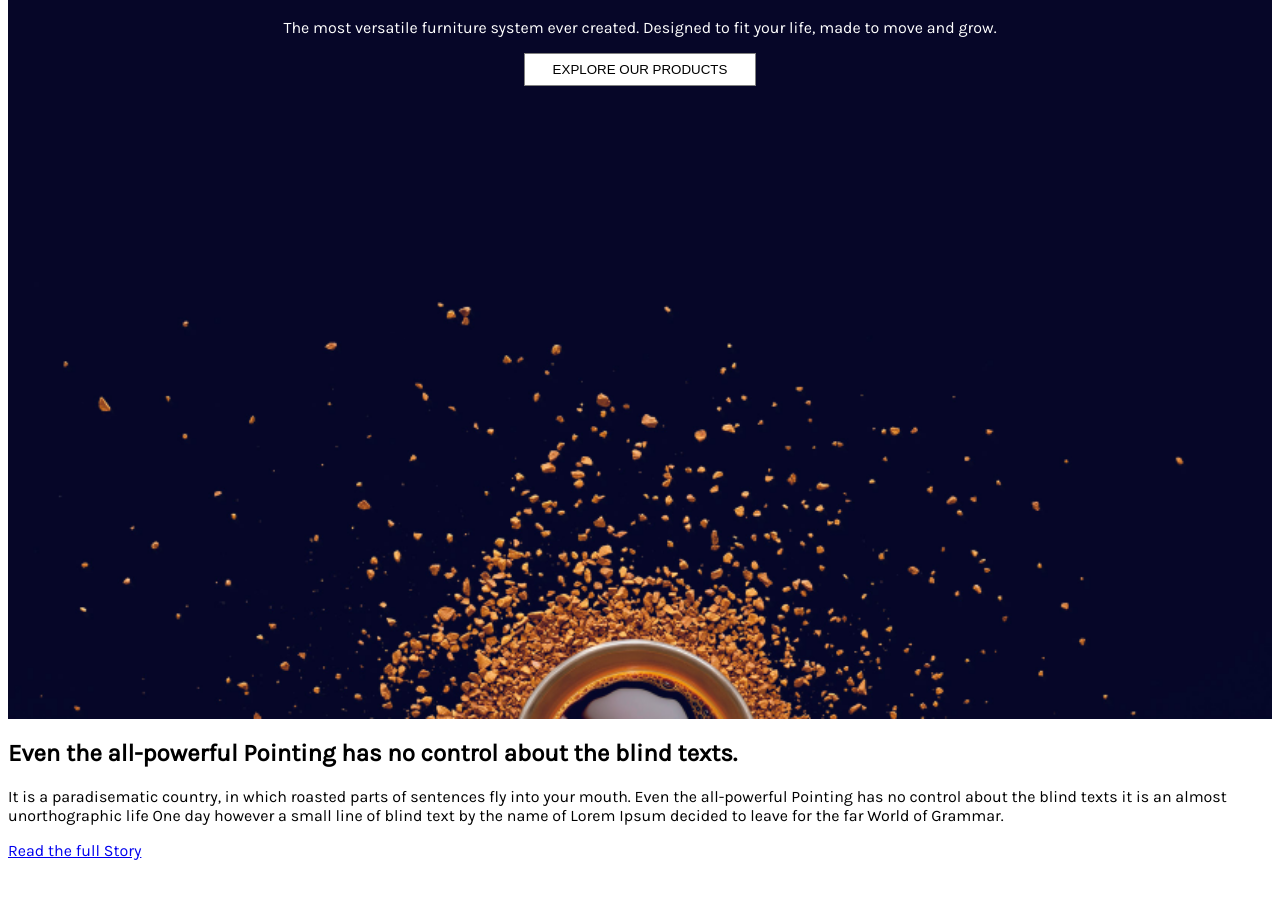
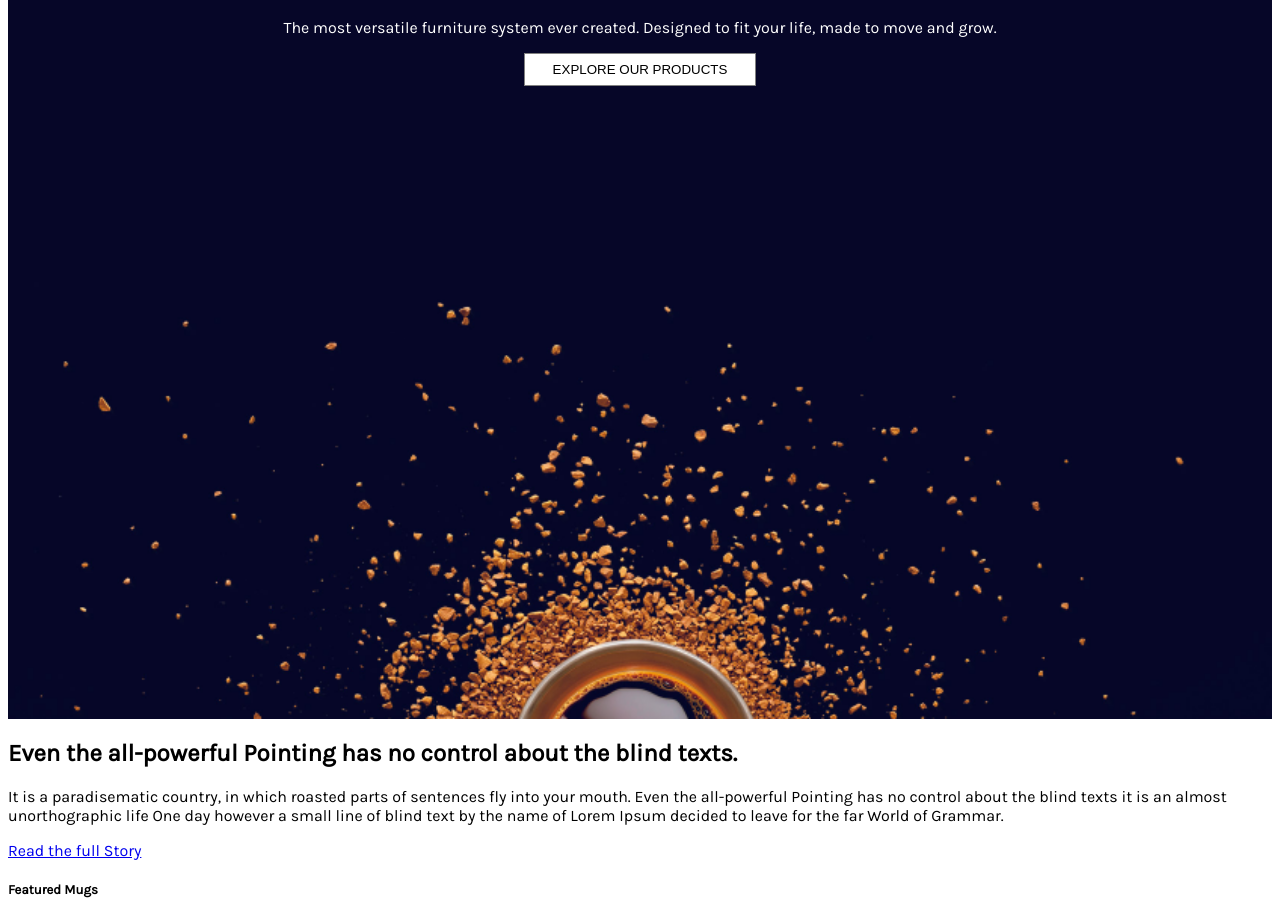
Before and after one commit to GulnazAlisherova/coffee-mugs, a plain HTML site: page index.html in a window 1280 px wide. Shown: the part 164-1084 px from the top of the page. Before the commit the page ends 1032 px from the top, so only its background shows below. Drawn offline with Linux system fonts and the light colour scheme.

Commit message:
for tag div with "full-story" added tag h5 and filled it with text

```diff
--- a/index.html
+++ b/index.html
@@ -48,6 +48,7 @@
           for the far World of Grammar.
         </p>
         <a href="#">Read the full Story</a>
+        <h5>Featured Mugs</h5>
       </div>
     </div>
     <script
```
